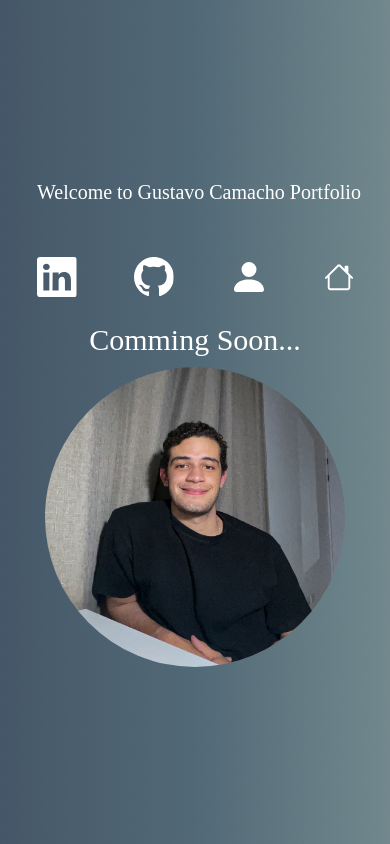
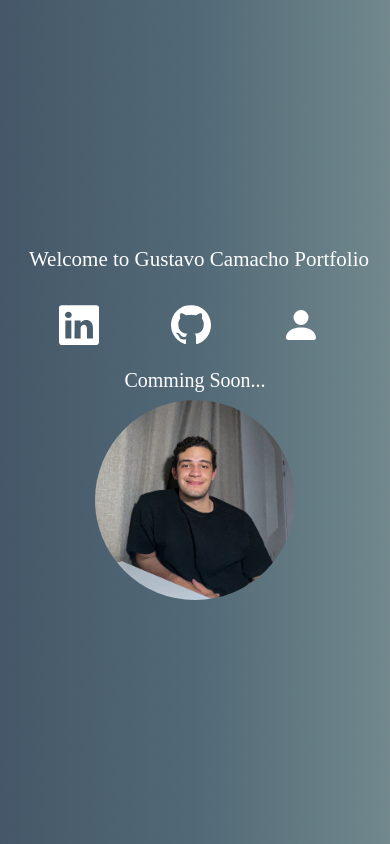
Before and after one commit to Gusttav28/Gustavo-Camacho-Portfolio, a Flask app: page / in a window 390 px wide. Run offline with Flask 3, Linux system fonts and the light colour scheme; some libraries are stand-ins or nearby versions.

Commit message:
changing in mobile devices

```diff
--- a/templates/index.html
+++ b/templates/index.html
@@ -398,6 +398,7 @@
     }
 
     .background-image {
+        margin-bottom: -50px ;
         height: 100vh;
         display: flex;
         flex-direction: column;
@@ -464,8 +465,8 @@
 
     .circle-image {
         background-image: url(static/me.JPG);
-        width: 300px;  /* Set width */
-        height: 300px; /* Set height */
+        width: 200px;  /* Set width */
+        height: 200px; /* Set height */
         border-radius: 50%; /* Makes it a circle */
         background-size: cover;
         background-position: cover;
@@ -553,8 +554,9 @@
         animation-delay: 2.8s;
     }
     .social-links {
+    margin-top: -20px;
     display: flex;         /* Arrange items in a row */
-    gap: 15px;             /* Space between icons */
+    gap: 30px;             /* Space between icons */
     align-items: center;   /* Align icons vertically */
     justify-content: center; /* Center horizontally */
     }
@@ -641,7 +643,7 @@
 
         <div class="div1 h1">
             <div class="parent background-image navbar-transparent">
-                <h1 transition-style="in:wipe:right" class="welcome title"  style="font-size: 20px; font-family: 'Times New Roman', Times, serif; color: white;">Welcome to Gustavo Camacho Portfolio</h1>
+                <h1 transition-style="in:wipe:right" class="welcome title"  style="font-size: 21px; font-family: 'Times New Roman', Times, serif; color: white;">Welcome to Gustavo Camacho Portfolio</h1>
                 <div class="social-links">
                     <a href="https://www.linkedin.com/in/gustavo-camacho-b9a64b243/"><svg xmlns="http://www.w3.org/2000/svg" width="30" height="30" fill="white" class="bi bi-linkedin iconlinkdin" viewBox="0 0 16 16">
                         <path d="M0 1.146C0 .513.526 0 1.175 0h13.65C15.474 0 16 .513 16 1.146v13.708c0 .633-.526 1.146-1.175 1.146H1.175C.526 16 0 15.487 0 14.854zm4.943 12.248V6.169H2.542v7.225zm-1.2-8.212c.837 0 1.358-.554 1.358-1.248-.015-.709-.52-1.248-1.342-1.248S2.4 3.226 2.4 3.934c0 .694.521 1.248 1.327 1.248zm4.908 8.212V9.359c0-.216.016-.432.08-.586.173-.431.568-.878 1.232-.878.869 0 1.216.662 1.216 1.634v3.865h2.401V9.25c0-2.22-1.184-3.252-2.764-3.252-1.274 0-1.845.7-2.165 1.193v.025h-.016l.016-.025V6.169h-2.4c.03.678 0 7.225 0 7.225z"/>
@@ -654,14 +656,14 @@
                         <path d="M3 14s-1 0-1-1 1-4 6-4 6 3 6 4-1 1-1 1zm5-6a3 3 0 1 0 0-6 3 3 0 0 0 0 6"/>
                     </svg></a>
 
-                    <a href="home" class="iconhome">
+                    <!-- <a href="home" class="iconhome">
                         <svg xmlns="http://www.w3.org/2000/svg" width="30" height="30" fill="white" class="bi bi-house" viewBox="0 0 16 16">
                         <path d="M8.707 1.5a1 1 0 0 0-1.414 0L.646 8.146a.5.5 0 0 0 .708.708L2 8.207V13.5A1.5 1.5 0 0 0 3.5 15h9a1.5 1.5 0 0 0 1.5-1.5V8.207l.646.647a.5.5 0 0 0 .708-.708L13 5.793V2.5a.5.5 0 0 0-.5-.5h-1a.5.5 0 0 0-.5.5v1.293zM13 7.207V13.5a.5.5 0 0 1-.5.5h-9a.5.5 0 0 1-.5-.5V7.207l5-5z"/>
                         </svg>
-                    </a>
+                    </a> -->
                 </div>
                 <div>
-                    <h3 class="comingsoon" style="font-size: 30px; font-family: 'Times New Roman', Times, serif; color: white;">Comming Soon...</h3>
+                    <h3 class="comingsoon" style="font-size: 20px; font-family: 'Times New Roman', Times, serif; color: white;">Comming Soon...</h3>
                 </div>
                 <div class="parent2 circle-image">
                     <!-- <img src="static/me.JPG" alt=""> -->
```
